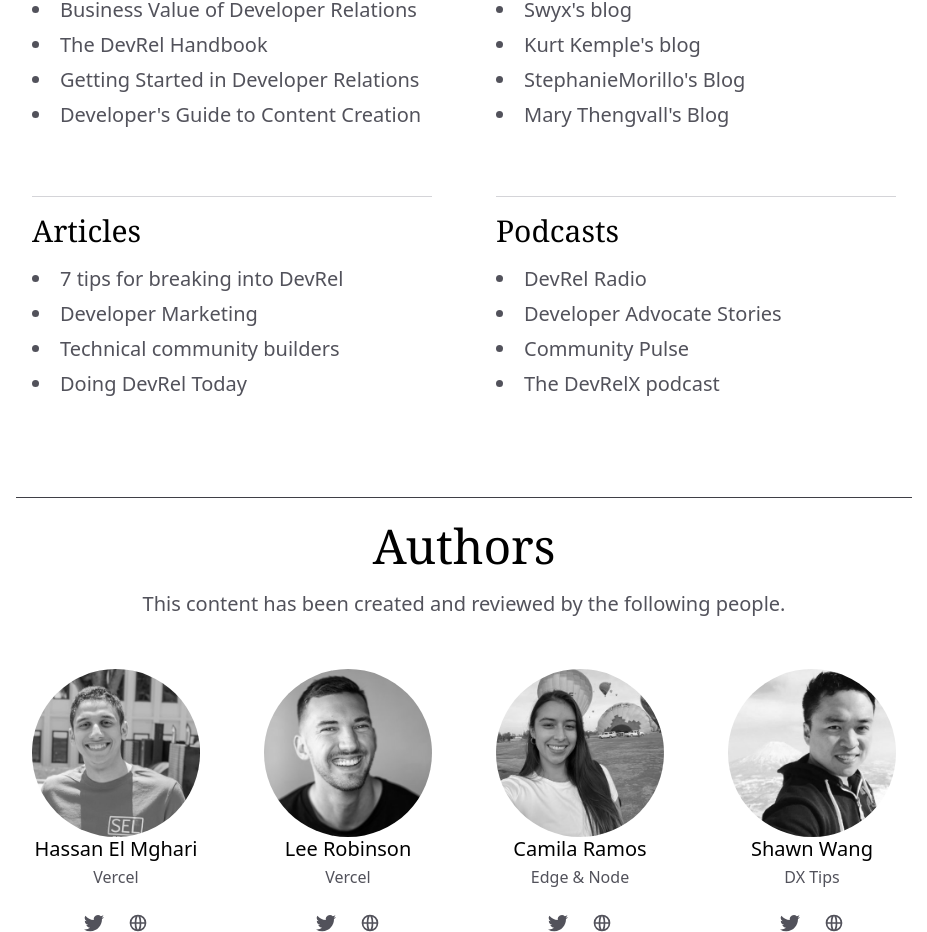
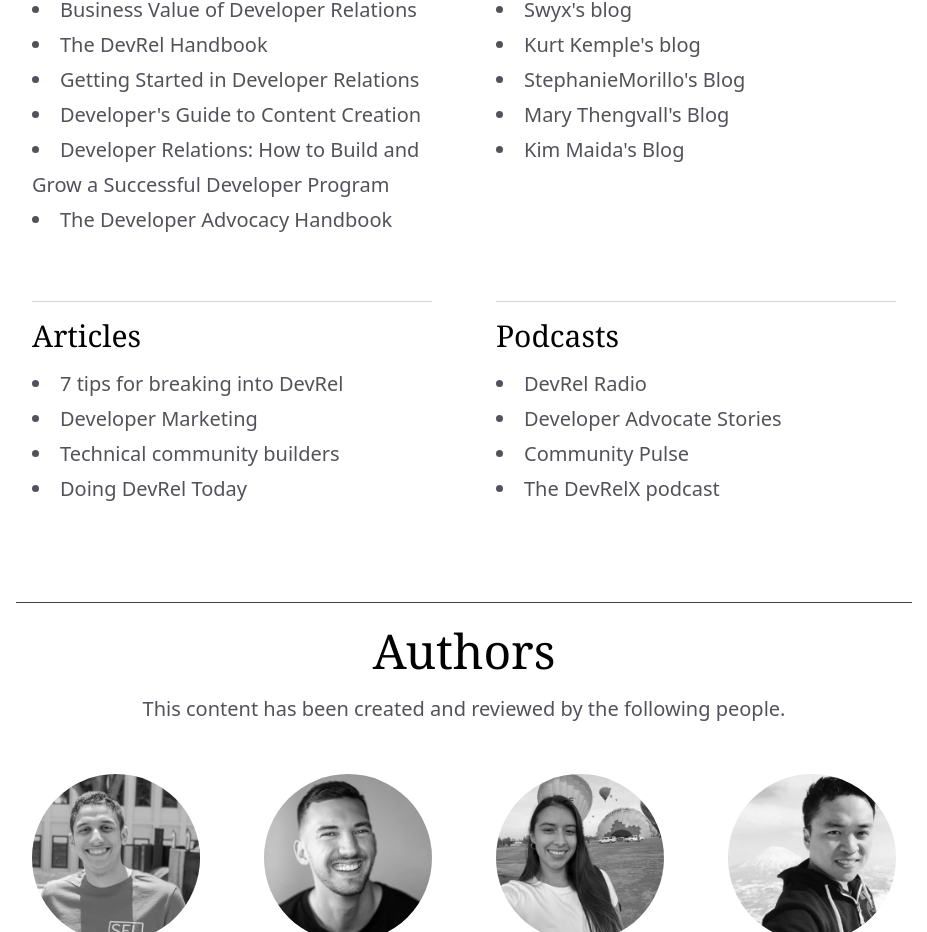
Before and after one commit to Nutlope/whatisdevrel, a Next.js app: page / in a window 1280 px wide. Shown: the part 4588-5520 px from the top of the page, without its empty margins (176-1103 px from the left). Built offline with nearby package versions, Linux system fonts and the light colour scheme.

Commit message:
Added more resources

```diff
--- a/components/Resources.js
+++ b/components/Resources.js
@@ -8,7 +8,7 @@ const resourceCategories = [
       },
       {
         name: "The DevRel Handbook",
-        url: "https://devrel.weavr.ai/",
+        url: "https://www.devrelhandbook.com/",
       },
       {
         name: "Getting Started in Developer Relations",
@@ -17,6 +17,14 @@ const resourceCategories = [
       {
         name: "Developer's Guide to Content Creation",
         url: "https://www.stephaniemorillo.co/product-page/the-developer-s-guide-to-content-creation",
+      },
+      {
+        name: "Developer Relations: How to Build and Grow a Successful Developer Program",
+        url: "https://www.devrelbook.com/",
+      },
+      {
+        name: "The Developer Advocacy Handbook",
+        url: "https://developer-advocacy.com/",
       },
     ],
   },
@@ -38,6 +46,10 @@ const resourceCategories = [
       {
         name: "Mary Thengvall's Blog",
         url: "https://www.marythengvall.com/blog/category/DevRel",
+      },
+      {
+        name: "Kim Maida's Blog",
+        url: "https://maida.kim/",
       },
     ],
   },
```
